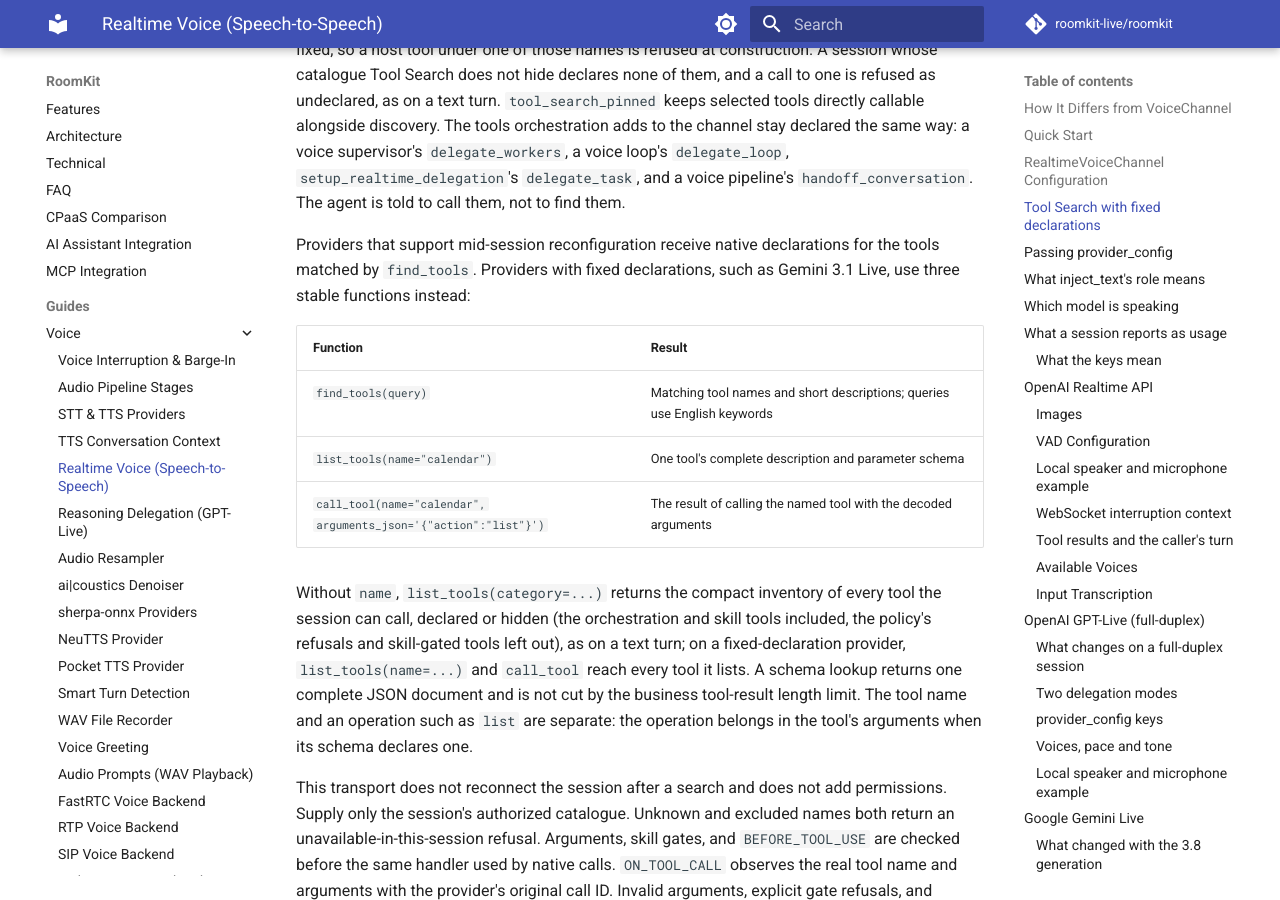
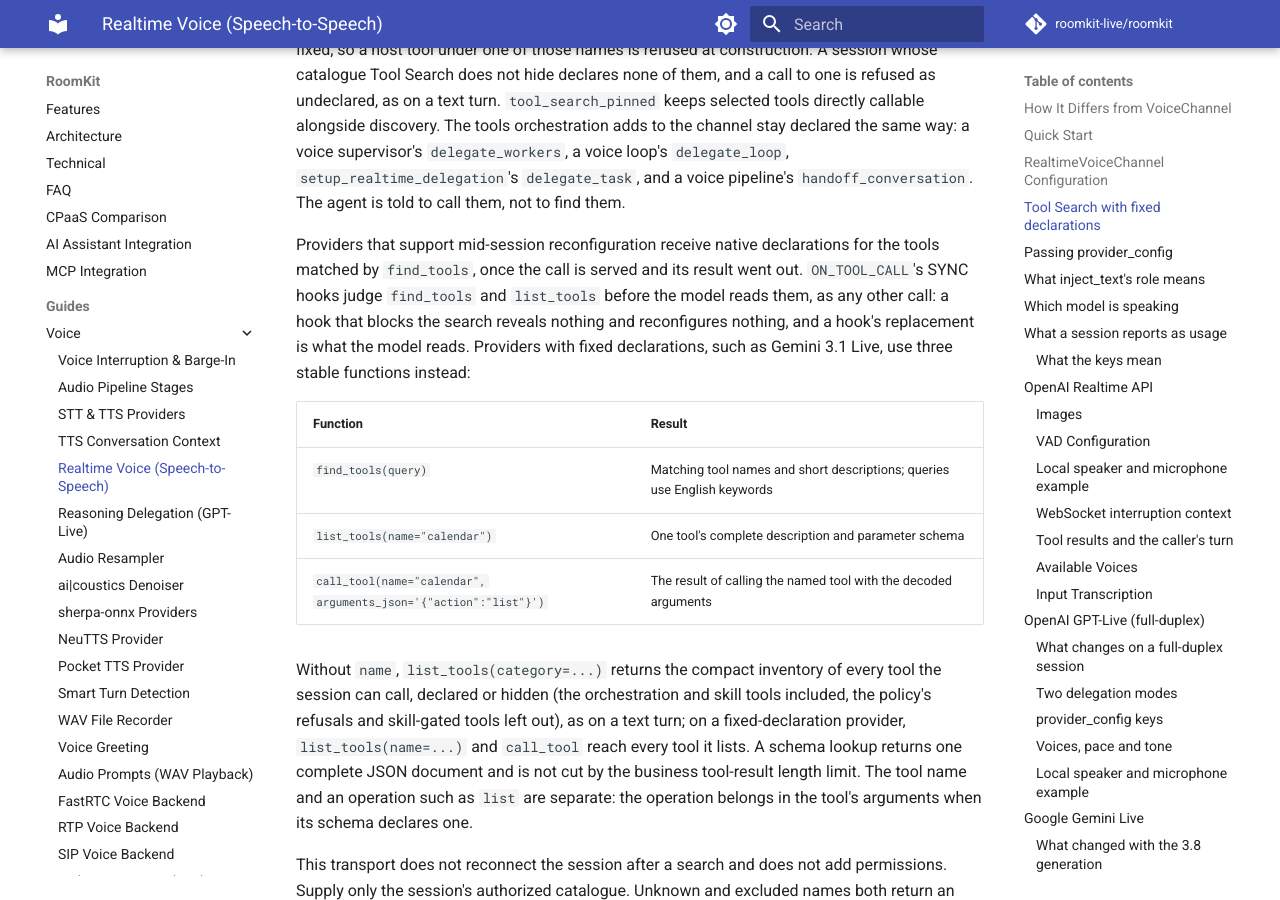
Before and after one commit to roomkit-live/roomkit-docs, an MkDocs documentation site: the page built from docs/guides/realtime-voice-providers.md, in a window 1280 px wide and 900 px high, scrolled down 4473 px. Built offline with MkDocs 1.6.1 and Material for MkDocs 9.7.7, drawn with Linux system fonts in a browser that asks for light colours; comment, search, counter and statistics services are not loaded.

Commit message:
docs(tools): a find_tools reveal waits for its served call on text and realtime, and ON_TOOL_CALL judges a realtime Tool Search call before the model reads it (RMK-447)

```diff
--- a/docs/guides/realtime-voice-providers.md
+++ b/docs/guides/realtime-voice-providers.md
@@ -188,8 +188,12 @@ supervisor's `delegate_workers`, a voice loop's `delegate_loop`,
 `handoff_conversation`. The agent is told to call them, not to find them.
 
 Providers that support mid-session reconfiguration receive native declarations
-for the tools matched by `find_tools`. Providers with fixed declarations, such
-as Gemini 3.1 Live, use three stable functions instead:
+for the tools matched by `find_tools`, once the call is served and its result
+went out. `ON_TOOL_CALL`'s SYNC hooks judge `find_tools` and `list_tools`
+before the model reads them, as any other call: a hook that blocks the search
+reveals nothing and reconfigures nothing, and a hook's replacement is what the
+model reads. Providers with fixed declarations, such as Gemini 3.1 Live, use
+three stable functions instead:
 
 | Function | Result |
 | --- | --- |
```
Also changed, not shown: docs/guides/tool-calling.md (+8 -1 lines).
